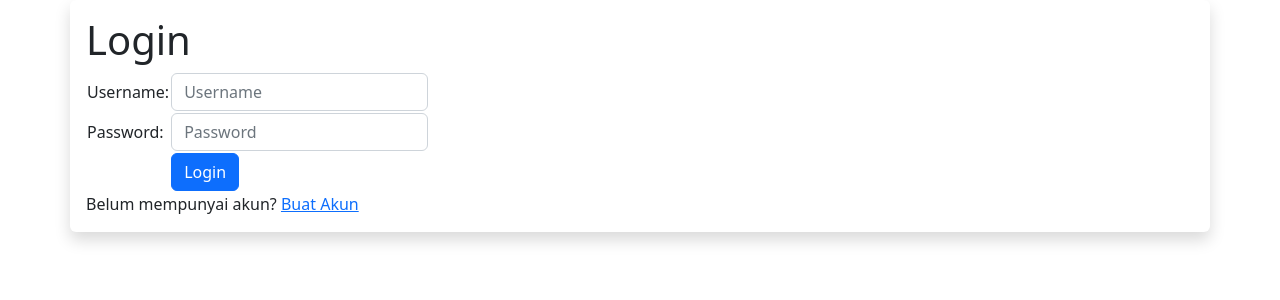
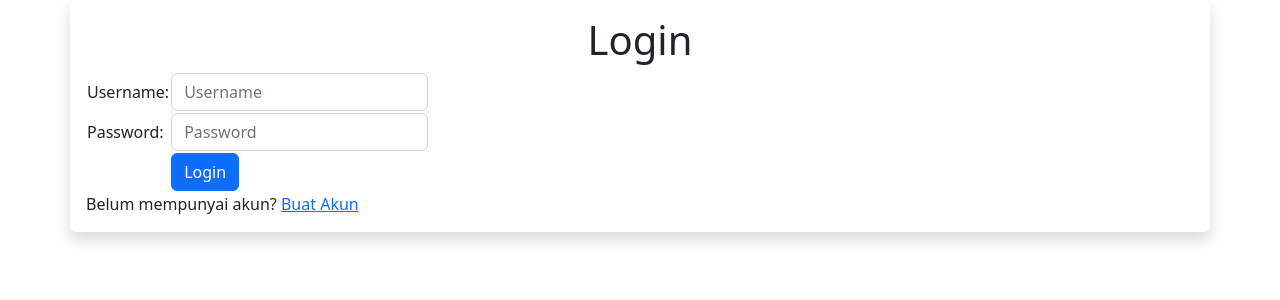
Before and after one commit to ramyanareswari/LAB-PBP, a Django app: template wishlist/templates/login.html in a window 1280 px wide. Shown: the top 300 px of the page. Run offline with Django 3.2, Linux system fonts and the light colour scheme; the template is opened without the code that fills it, so the values that code supplies are empty.

Commit message:
Done lab 4

```diff
--- a/wishlist/templates/login.html
+++ b/wishlist/templates/login.html
@@ -8,9 +8,10 @@
 
 {% block content %}
 
-<div class = "container shadow p-3 mb-5 bg-body rounded">
+<div class="container-fluid">
+    <div class = "container shadow p-3 mb-5 bg-body rounded col align-self-center">
 
-    <h1>Login</h1>
+        <h1 class="text-center">Login</h1>
 
         <form method="POST" action="">
             {% csrf_token %}
@@ -43,5 +44,5 @@
         Belum mempunyai akun? <a href="{% url 'wishlist:register' %}">Buat Akun</a>
 
     </div>
-
+</div>
 {% endblock content %}
--- a/wishlist/templates/register.html
+++ b/wishlist/templates/register.html
@@ -8,7 +8,7 @@
 
 <div class = "container shadow p-3 mb-5 bg-body rounded align-items-center">
 
-    <h1>Formulir Registrasi</h1>
+    <h1 class="text-center">Formulir Registrasi</h1>
 
         <form method="POST" >
             {% csrf_token %}
```
Lines whose indentation alone changed are shown as unchanged.
